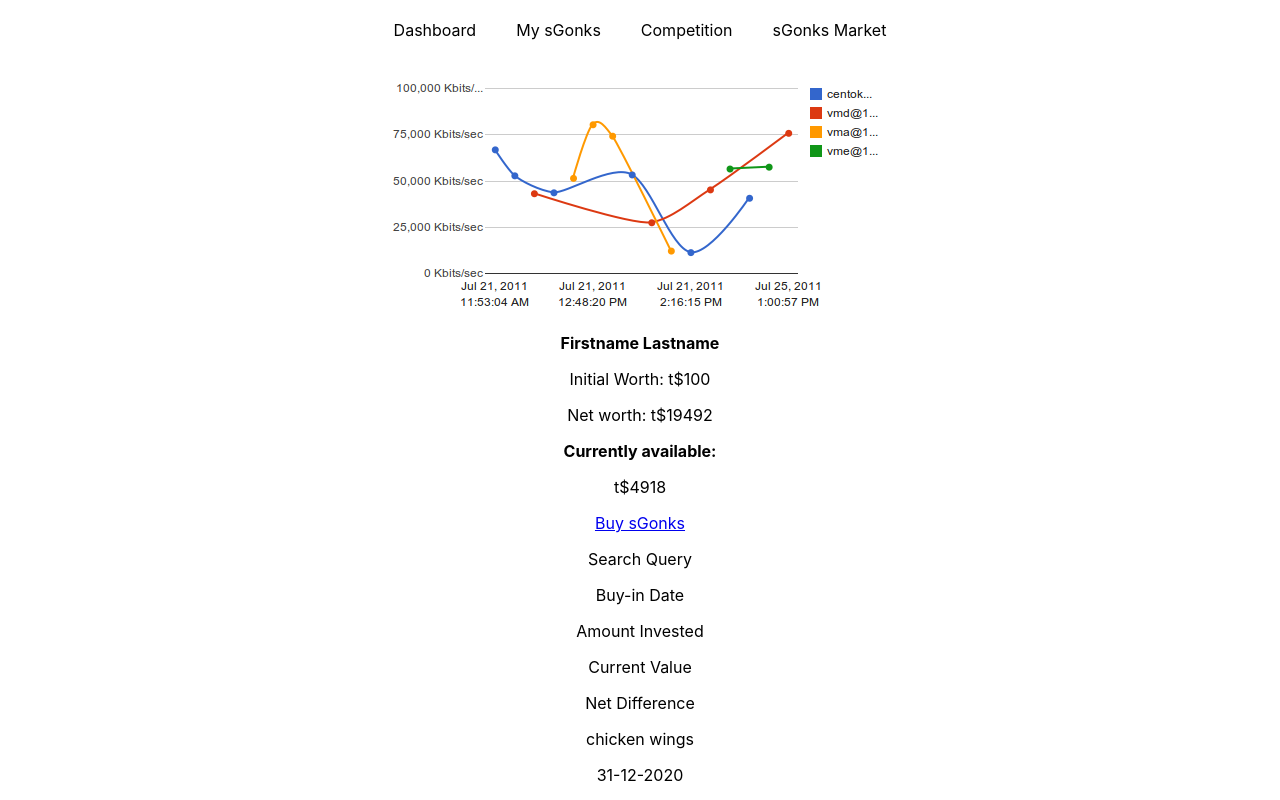
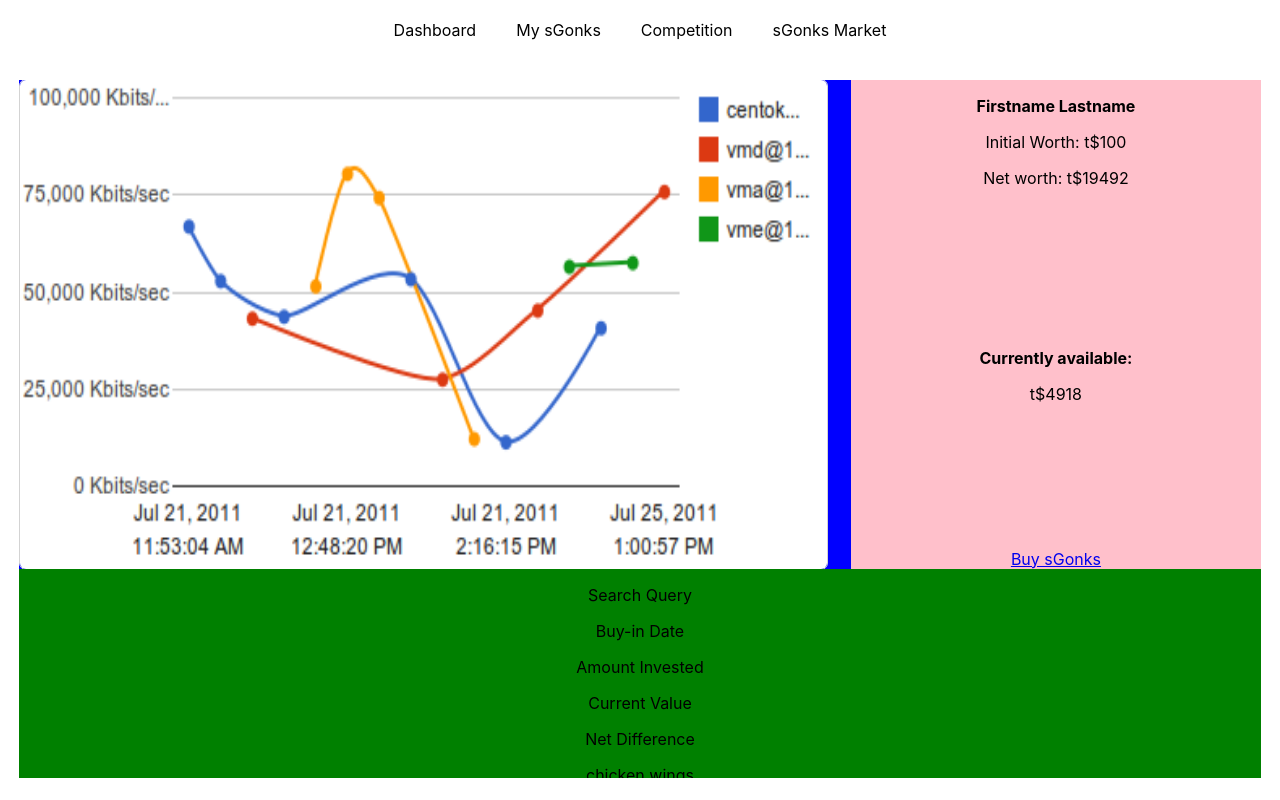
Before and after one commit to googleinterns/sgonks, a React (Create React App) app in the folder portfolio/frontend/: page /mysgonks in a window 1280 px wide. Shown: the top 800 px of the page. Built offline with nearby package versions, Linux system fonts and the light colour scheme.

Commit message:
Style chart area in prototype

```diff
--- a/portfolio/frontend/src/containers/SGonksPlatform/MySGonks/MySGonks.js
+++ b/portfolio/frontend/src/containers/SGonksPlatform/MySGonks/MySGonks.js
@@ -9,7 +9,7 @@ const MySGonks = (props) => {
     <div className={classes.MySGonks}>
       <div className={classes.ChartAndInfoContainer}>
         <div className={classes.ChartContainer}>
-          <img src={placeholderChart}></img>
+          <img src={placeholderChart} className={classes.PlaceholderChart}></img>
         </div>
         <div className={classes.InfoContainer}>
           <div className={classes.NameInfoContainer}>
--- a/portfolio/frontend/src/containers/SGonksPlatform/MySGonks/MySGonks.module.css
+++ b/portfolio/frontend/src/containers/SGonksPlatform/MySGonks/MySGonks.module.css
@@ -0,0 +1,53 @@
+.MySGonks {
+    position: relative;
+	margin: auto;
+	width: 97%;
+	height: 97%;
+	display: flex;
+	flex-direction: column;
+	align-items: center;
+    justify-content: space-between;
+    overflow: hidden;
+}
+
+.ChartAndInfoContainer {
+    width: 100%;
+    height: 70%;
+    background: blue;
+    display: flex;
+    flex-direction: row;
+    align-items: center;
+    justify-content: space-between;
+}
+
+.ChartContainer {
+    width: 65%;
+    height: 100%;
+    background: gray;
+    border-radius: 7px;
+    overflow: hidden;
+    border: solid 1px lightgray;
+}
+
+.PlaceholderChart {
+    width: 100%;
+    height: 100%;
+}
+
+.InfoContainer {
+    width: 33%;
+    height: 100%;
+    background-color: pink;
+    display: flex;
+    flex-direction: column;
+    justify-content: space-between;
+    align-items: center;
+}
+
+
+
+.SGonksTable {
+    width: 100%;
+    height: 30%;
+    background: green;
+}
```
